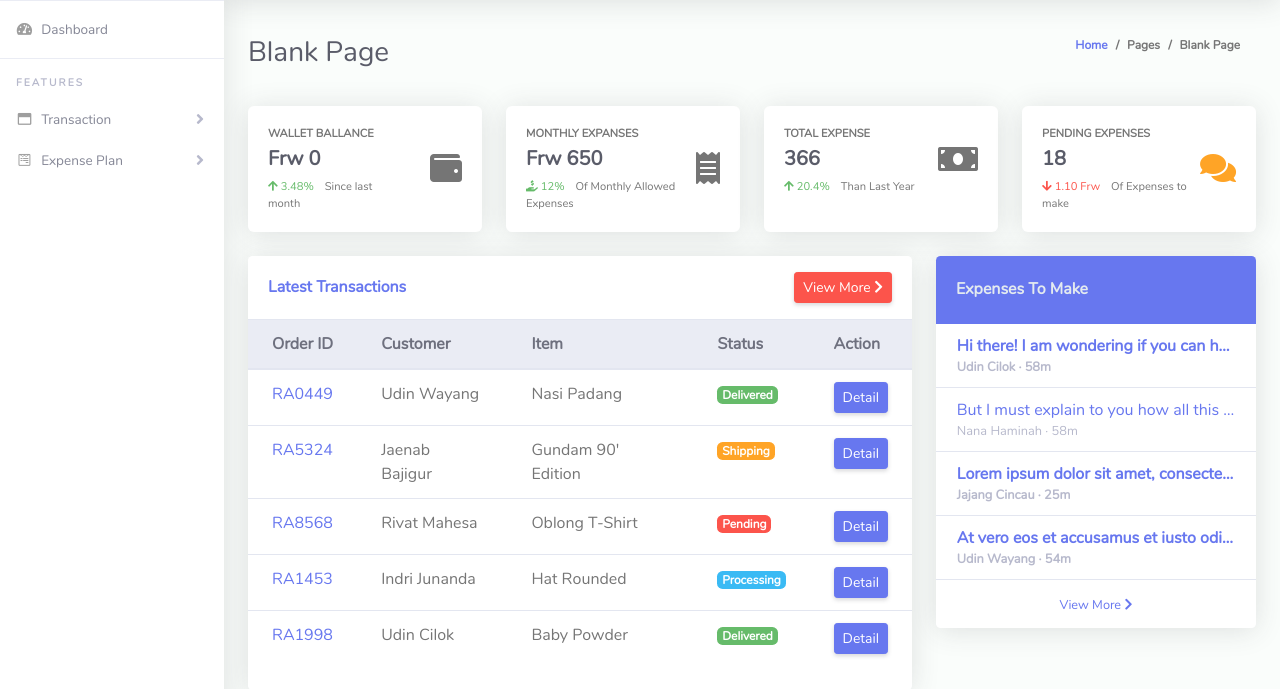
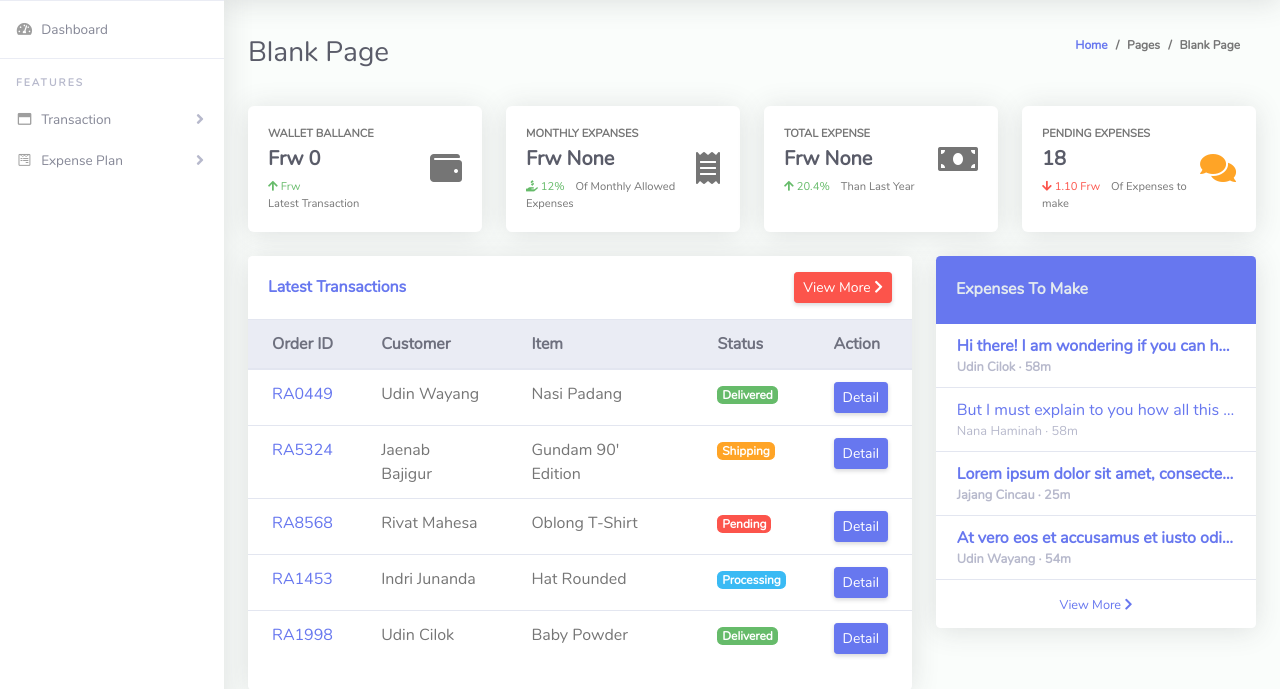
Before and after one commit to danielerat/Expense_Tracker, a Django app: page / in a window 1280 px wide. Shown: the part 70-759 px from the top of the page. Run offline with Django 4.2, Linux system fonts and the light colour scheme; the visitor is signed in with stand-in values (Sample User, id 1); data that the repository does not hold is empty; some libraries are stand-ins or nearby versions.

Commit message:
Adding and calculating the montly expenses using a model property

```diff
--- a/expenses/models.py
+++ b/expenses/models.py
@@ -1,8 +1,12 @@
+import datetime
 import uuid
 from decimal import Decimal
 
 from django.core.validators import MinValueValidator
 from django.db import models
+from django.utils.timezone import now
+from django.db.models import Sum
+
 from users.models import Profile
 
 
@@ -25,6 +29,22 @@
     def __str__(self):
         return self.owner.username
 
+    # @property
+    # def get_latest_topup(self):
+    #     transaction = TopUpTransaction.obje
+    #     return
+    @property
+    def monthly_expenses(self):
+        month = now().month
+        expenses = self.owner.expense_set.filter(date__month=month).aggregate(Sum('amount'))
+        return expenses['amount__sum']
+
+    @property
+    def get_all_expenses(self):
+        month = now().month
+        expenses = self.owner.expense_set.all().aggregate(Sum('amount'))
+        return expenses['amount__sum']
+
 
 class Expense(models.Model):
     EXPENSE_TYPE = [
@@ -45,6 +65,7 @@
     amount = models.DecimalField(decimal_places=3, max_digits=15, null=False, blank=False,
                                  validators=[MinValueValidator(Decimal('0.01'))])
     expense_type = models.TextField(choices=EXPENSE_TYPE, null=False, blank=False)
+    date = models.DateField(default=now, null=False, blank=False)
     created = models.DateTimeField(auto_now_add=True)
     id = models.UUIDField(default=uuid.uuid4, unique=True, primary_key=True, editable=False)
 
--- a/expenses/templates/expenses/index.html
+++ b/expenses/templates/expenses/index.html
@@ -14,9 +14,8 @@
                             </div>
                             <div class="h5 mb-0 font-weight-bold text-gray-800">Frw {{ wallet.balance|floatformat:0|intcomma }}</div>
                             <div class="mt-2 mb-0 text-muted text-xs">
-                                                <span class="text-success mr-2"><i class="fa fa-arrow-up"></i>
-                                                    3.48%</span>
-                                <span>Since last month</span>
+                                <span class="text-success mr-2"><i class="fa fa-arrow-up"></i> Frw {{ last_transaction.amount|floatformat:0|intcomma }}</span>
+                                <br><span>Latest Transaction </span>
                             </div>
                         </div>
                         <div class="col-auto">
@@ -33,7 +32,7 @@
                     <div class="row no-gutters align-items-center">
                         <div class="col mr-2">
                             <div class="text-xs font-weight-bold text-uppercase mb-1">Monthly Expanses</div>
-                            <div class="h5 mb-0 font-weight-bold text-gray-800">Frw 650</div>
+                            <div class="h5 mb-0 font-weight-bold text-gray-800">Frw {{ wallet.monthly_expenses|intcomma}}</div>
                             <div class="mt-2 mb-0 text-muted text-xs">
                                                 <span class="text-success mr-2"><i class="fas fa-hand-holding-usd"></i>
                                                     12%</span>
@@ -54,7 +53,7 @@
                     <div class="row no-gutters align-items-center">
                         <div class="col mr-2">
                             <div class="text-xs font-weight-bold text-uppercase mb-1">Total Expense</div>
-                            <div class="h5 mb-0 mr-3 font-weight-bold text-gray-800">366</div>
+                            <div class="h5 mb-0 mr-3 font-weight-bold text-gray-800">Frw {{ wallet.get_all_expenses|intcomma }}</div>
                             <div class="mt-2 mb-0 text-muted text-xs">
                                                 <span class="text-success mr-2"><i class="fas fa-arrow-up"></i>
                                                     20.4% </span>
--- a/expenses/views.py
+++ b/expenses/views.py
@@ -1,11 +1,12 @@
 from django.contrib.auth.decorators import login_required
 from django.shortcuts import render
 from django.views.generic import DetailView
-
+from .models import Expense
 
 @login_required(login_url='login')
 def home(request):
     profile = request.user.profile
     wallet = profile.wallet
-    context = {'wallet': wallet}
+    last_transaction = wallet.owner.topuptransaction_set.last()
+    context = {'wallet': wallet, 'last_transaction': last_transaction}
     return render(request, 'expenses/index.html', context)
```
Also changed, not shown: expenses/migrations/0009_alter_topuptransaction_options.py (added), expenses/migrations/0010_alter_topuptransaction_options.py (added), expenses/migrations/0011_alter_topuptransaction_options.py (added), expenses/migrations/0012_expense_date.py (added).
